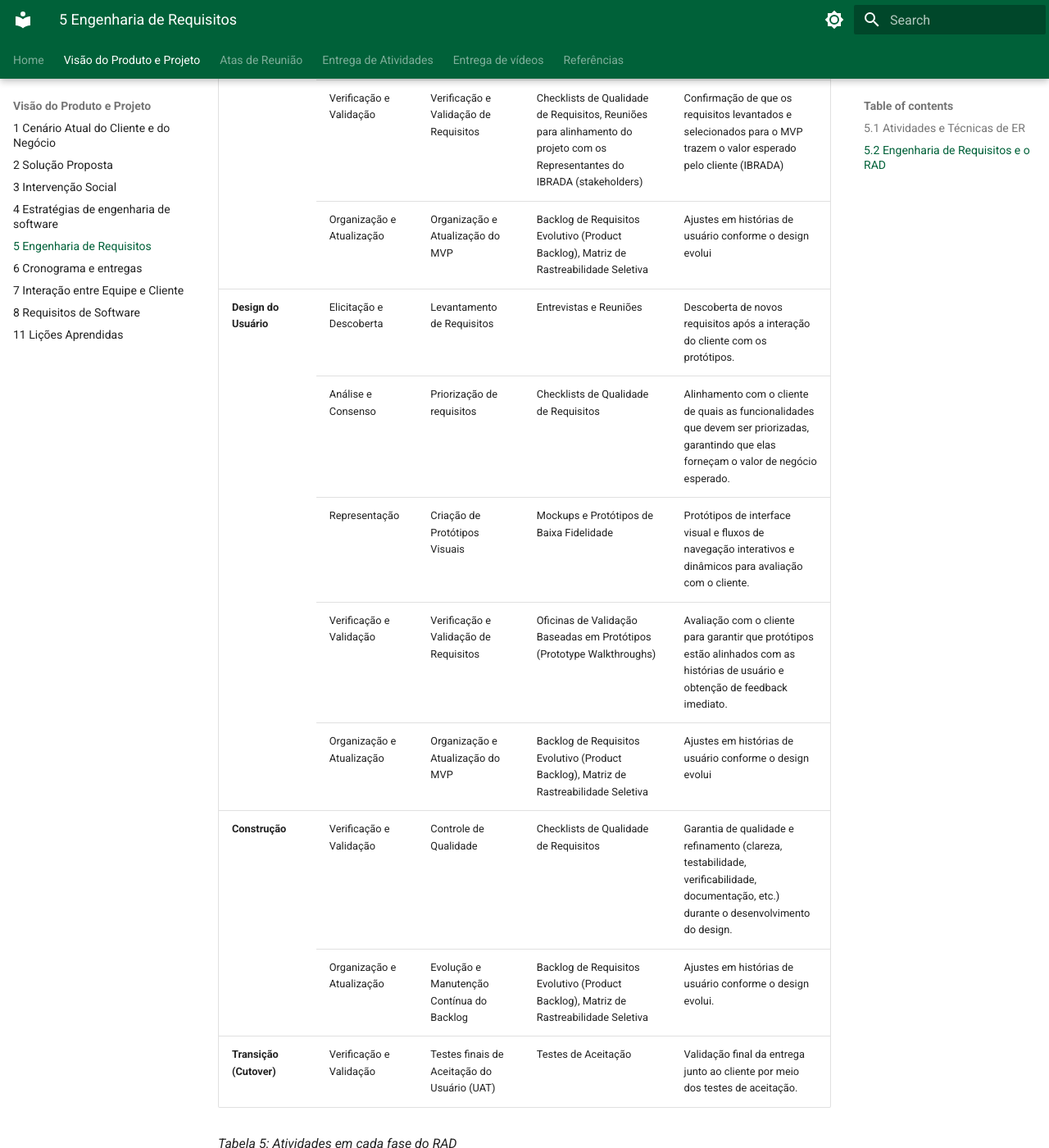
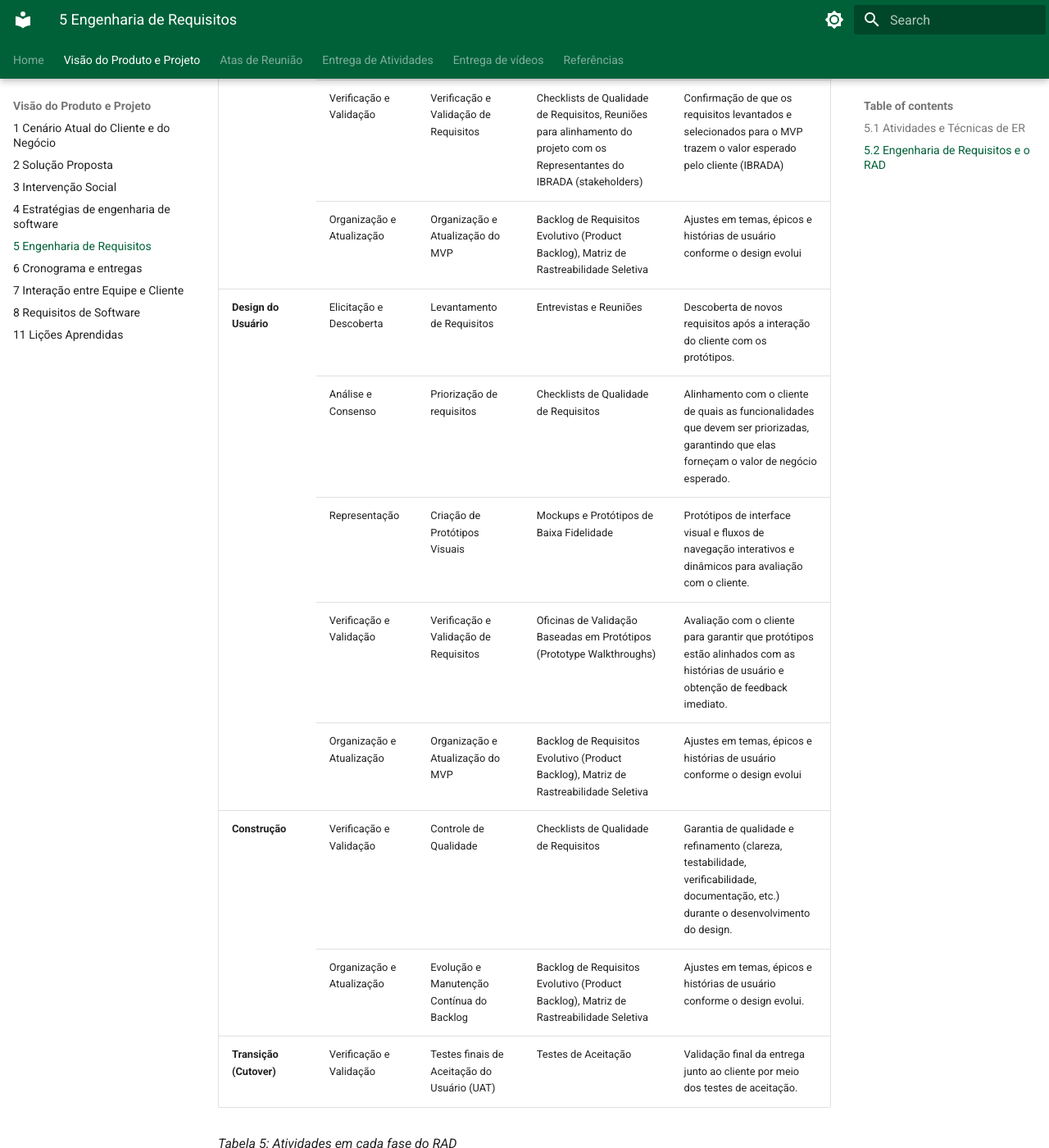
Before and after one commit to mdsreq-fga-unb/REQ-2026.2-T01-IBRADA-NET, an MkDocs documentation site: the page built from docs/documento-visao/5_requisitos.md, in a window 1280 px wide and 1400 px high, scrolled down 1670 px. Shown: the whole window at 82% size. Built offline with MkDocs 1.6.1 and Material for MkDocs 9.7.7, drawn with Linux system fonts in a browser that asks for light colours.

Commit message:
Corrige os comentários do monitor acerca do commit anterior na issue 5 (esse aqui é o commit correto, o anterior tinha um erro)

```diff
--- a/docs/documento-visao/5_requisitos.md
+++ b/docs/documento-visao/5_requisitos.md
@@ -48,7 +48,7 @@
 
 
 === "Organização e Atualização de Requisitos:"
-    - **Backlog de Requisitos Evolutivo (Product Backlog):** Repositório unificado, dinâmico e flexível que organiza as histórias de usuário, requisitos suplementares e defeitos de forma priorizada de acordo com o valor de negócio para o instituto.
+    - **Backlog de Requisitos Evolutivo (Product Backlog):** Lista de requisitos priorizados, organizandos em temas, épicos e histórias de usuário associados. A lista traz como características principais unificação, dinamicidade e flexibilidade para o backlog.
     - **Matriz de Rastreabilidade Seletiva:** Relação cruzada que conecta de forma visível as características de produto de alto nível (CPs) com as histórias de usuário e os objetivos de negócio (VNs e OEs) que as motivaram.
 
 ### **Construção:**
@@ -57,7 +57,7 @@
     - **Checklists de Qualidade de Requisitos:** Listas de controle técnico aplicadas internamente para inspecionar clareza, testabilidade, completude técnica, verificabilidade e ausência de acoplamento com soluções específicas de design.
 
 === "Organização e Atualização de Requisitos:"
-    - **Backlog de Requisitos Evolutivo (Product Backlog):** Repositório unificado, dinâmico e flexível que organiza as histórias de usuário, requisitos suplementares e defeitos de forma priorizada de acordo com o valor de negócio para o instituto.
+    - **Backlog de Requisitos Evolutivo (Product Backlog):** Lista de requisitos priorizados, organizandos em temas, épicos e histórias de usuário associados. A lista traz como características principais unificação, dinamicidade e flexibilidade para o backlog.
     - **Matriz de Rastreabilidade Seletiva:** Relação cruzada que conecta de forma visível as características de produto de alto nível (CPs) com as histórias de usuário e os objetivos de negócio (VNs e OEs) que as motivaram.
 
 ### **Transição (Cutover):**
@@ -111,7 +111,7 @@
       <td>Organização e Atualização</td>
       <td>Organização e Atualização do MVP</td>
       <td>Backlog de Requisitos Evolutivo (Product Backlog), Matriz de Rastreabilidade Seletiva</td>
-      <td>Ajustes em histórias de usuário conforme o design evolui</td>
+      <td>Ajustes em temas, épicos e histórias de usuário conforme o design evolui</td>
     </tr>
 
     <!-- DESIGN DO USUÁRIO -->
@@ -144,7 +144,7 @@
       <td>Organização e Atualização</td>
       <td>Organização e Atualização do MVP</td>
       <td>Backlog de Requisitos Evolutivo (Product Backlog), Matriz de Rastreabilidade Seletiva</td>
-      <td>Ajustes em histórias de usuário conforme o design evolui</td>
+      <td>Ajustes em temas, épicos e histórias de usuário conforme o design evolui</td>
     </tr>
 
     <!-- CONSTRUÇÃO -->
@@ -159,7 +159,7 @@
       <td>Organização e Atualização</td>
       <td>Evolução e Manutenção Contínua do Backlog</td>
       <td>Backlog de Requisitos Evolutivo (Product Backlog), Matriz de Rastreabilidade Seletiva</td>
-      <td>Ajustes em histórias de usuário conforme o design evolui.</td>
+      <td>Ajustes em temas, épicos e histórias de usuário conforme o design evolui.</td>
     </tr>
 
     <!-- TRANSIÇÃO -->
```
